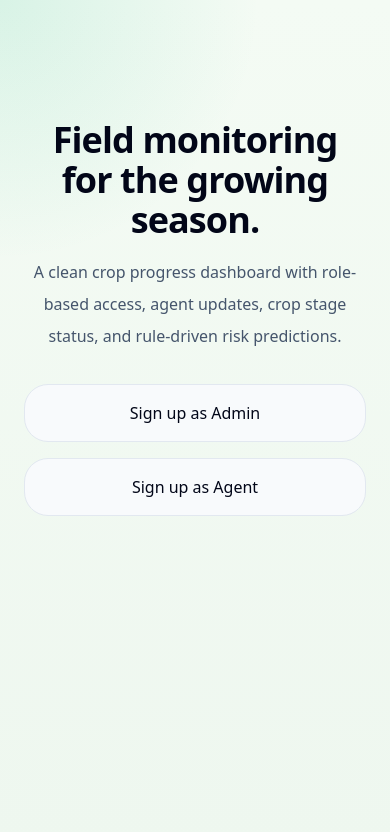
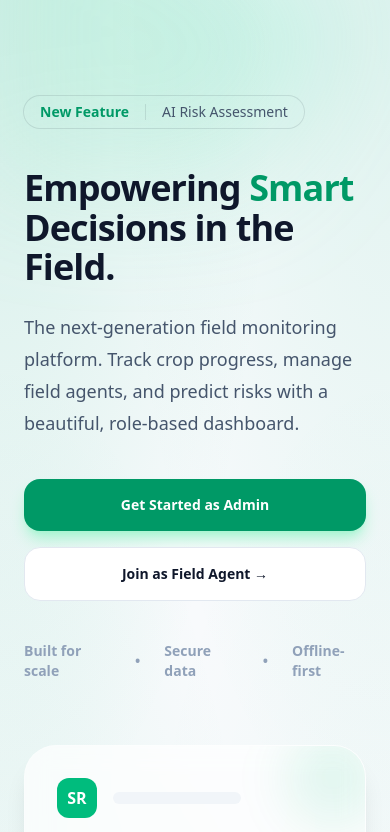
Before and after one commit to francemayieka/smart-seasons, a Next.js app: page / in a window 390 px wide. Shown: the top 832 px of the page. Built offline with nearby package versions, Linux system fonts and the light colour scheme; no server answers.

Commit message:
improve mobile responsiveness

```diff
--- a/app/admin/fields/page.tsx
+++ b/app/admin/fields/page.tsx
@@ -28,18 +28,18 @@ export default async function AdminFieldsPage({ searchParams }: { searchParams:
 
   return (
     <div className="mx-auto max-w-6xl">
-      <div className="mb-8 flex items-center justify-between">
+      <div className="mb-8 flex flex-col gap-4 sm:flex-row sm:items-center sm:justify-between">
         <div>
           <h1 className="text-3xl font-bold tracking-tight text-slate-900">Fields Directory</h1>
           <p className="mt-2 text-slate-600">View all registered fields and monitor updates from agents.</p>
         </div>
-        <Link href="/admin/fields/new" className="rounded-2xl bg-emerald-600 px-5 py-2.5 text-sm font-semibold text-white hover:bg-emerald-700 transition shadow-lg shadow-emerald-200">
+        <Link href="/admin/fields/new" className="inline-flex items-center justify-center rounded-2xl bg-emerald-600 px-5 py-2.5 text-sm font-semibold text-white hover:bg-emerald-700 transition shadow-lg shadow-emerald-200">
           Add Field
         </Link>
       </div>
 
       {/* Filter Tabs */}
-      <div className="mb-8 flex gap-2 p-1.5 bg-slate-100 rounded-2xl w-fit">
+      <div className="mb-8 flex flex-wrap gap-2 p-1.5 bg-slate-100 rounded-2xl w-fit">
         {filterOptions.map((opt) => (
           <Link
             key={opt.value}
--- a/app/globals.css
+++ b/app/globals.css
@@ -2,38 +2,58 @@
 
 :root {
   color-scheme: light;
-  font-family: var(--font-geist-sans), ui-sans-serif, system-ui, -apple-system, BlinkMacSystemFont, "Segoe UI", sans-serif;
-  background: #f2fbf4;
+  background: #f8fafc;
   color: #0f172a;
-  --surface: #ffffff;
-  --surface-muted: #f8faf6;
-  --border: #d1e7d8;
-  --text-muted: #475569;
+
+  /* Modern Neutral Palette */
+  --slate-50: #f8fafc;
+  --slate-100: #f1f5f9;
+  --slate-200: #e2e8f0;
+  --slate-300: #cbd5e1;
+  --slate-400: #94a3b8;
+  --slate-500: #64748b;
+  --slate-600: #475569;
+  --slate-700: #334155;
+  --slate-800: #1e293b;
+  --slate-900: #0f172a;
+
+  /* Primary - Emerald/Forest */
+  --emerald-50: #ecfdf5;
+  --emerald-100: #d1fae5;
+  --emerald-200: #a7f3d0;
+  --emerald-300: #6ee7b7;
+  --emerald-400: #34d399;
+  --emerald-500: #10b981;
+  --emerald-600: #059669;
+  --emerald-700: #047857;
+  --emerald-800: #065f46;
+  --emerald-900: #064e3b;
 }
 
-html {
-  line-height: 1.5;
-  text-size-adjust: 100%;
+@layer base {
+  html {
+    @apply antialiased scroll-smooth;
+  }
+
+  body {
+    @apply min-h-screen bg-slate-50 text-slate-900;
+    background-image:
+      radial-gradient(at 0% 0%, hsla(160, 84%, 39%, 0.15) 0px, transparent 50%),
+      radial-gradient(at 100% 0%, hsla(160, 84%, 39%, 0.1) 0px, transparent 50%),
+      radial-gradient(at 100% 100%, hsla(160, 84%, 39%, 0.05) 0px, transparent 50%),
+      radial-gradient(at 0% 100%, hsla(160, 84%, 39%, 0.1) 0px, transparent 50%);
+  }
 }
 
-body {
-  margin: 0;
-  min-height: 100vh;
-  background: radial-gradient(circle at top left, rgba(16, 185, 129, 0.12), transparent 28%),
-    linear-gradient(180deg, #f4fbf4 0%, #eef7ef 100%);
+/* Custom Utilities */
+.glass {
+  @apply bg-white/70 backdrop-blur-md border border-white/20 shadow-xl;
 }
 
-* {
-  box-sizing: border-box;
+.card-hover {
+  @apply transition-all duration-300 hover:translate-y-[-4px] hover:shadow-lg hover:shadow-emerald-500/10;
 }
 
-a,
-button,
-input,
-textarea {
-  font: inherit;
+.text-gradient {
+  @apply bg-clip-text text-transparent bg-gradient-to-r from-slate-900 via-emerald-800 to-slate-900;
 }
-
-button {
-  border: none;
-}
--- a/app/page.tsx
+++ b/app/page.tsx
@@ -10,30 +10,85 @@ export default async function Home() {
   if (session) {
     if (session.user.role === "ADMIN") {
       redirect("/admin");
-    } else {
+    } else if (session.user.role === "AGENT") {
       redirect("/agent");
     }
+    // If session exists but role is invalid/missing, stay on landing page
+    // or we could show a "pending approval" message.
   }
 
   // Landing page for unauthenticated users
   return (
-    <main className="mx-auto max-w-7xl px-6 py-24 sm:py-32 lg:px-8">
-      <div className="mx-auto max-w-2xl text-center">
-        <h1 className="mt-6 text-4xl font-semibold tracking-tight text-slate-950 sm:text-5xl">
-          Field monitoring for the growing season.
-        </h1>
-        <p className="mt-4 max-w-2xl text-base leading-8 text-slate-600">
-          A clean crop progress dashboard with role-based access, agent updates, crop stage status, and rule-driven risk predictions.
-        </p>
+    <div className="relative isolate min-h-screen">
+      {/* Background decoration */}
+      <div className="absolute inset-x-0 -top-40 -z-10 transform-gpu overflow-hidden blur-3xl sm:-top-80">
+        <div className="relative left-[calc(50%-11rem)] aspect-[1155/678] w-[36.125rem] -translate-x-1/2 rotate-[30deg] bg-gradient-to-tr from-emerald-200 to-emerald-400 opacity-20 sm:left-[calc(50%-30rem)] sm:w-[72.1875rem]"></div>
       </div>
-      <div className="grid gap-4 sm:grid-cols-2 mt-8">
-        <a href="/auth/signup" className="rounded-3xl border border-slate-200 bg-slate-50 px-5 py-4 text-center transition hover:border-emerald-300 hover:bg-emerald-50">
-          Sign up as Admin
-        </a>
-        <a href="/auth/signup" className="rounded-3xl border border-slate-200 bg-slate-50 px-5 py-4 text-center transition hover:border-emerald-300 hover:bg-emerald-50">
-          Sign up as Agent
-        </a>
+
+      <main className="mx-auto max-w-7xl px-6 py-24 sm:py-32 lg:flex lg:items-center lg:gap-x-10 lg:px-8 lg:py-40">
+        <div className="mx-auto max-w-2xl lg:mx-0 lg:flex-auto">
+          <div className="flex">
+            <div className="relative flex items-center gap-x-4 rounded-full px-4 py-1 text-sm leading-6 text-slate-600 ring-1 ring-slate-900/10 hover:ring-slate-900/20">
+              <span className="font-semibold text-emerald-600">New Feature</span>
+              <span className="h-4 w-px bg-slate-900/10"></span>
+              <span className="flex items-center gap-x-1">
+                AI Risk Assessment
+              </span>
+            </div>
+          </div>
+          <h1 className="mt-10 text-4xl font-black tracking-tight text-slate-900 sm:text-7xl leading-[1.1]">
+            Empowering <span className="text-emerald-600">Smart</span> Decisions in the Field.
+          </h1>
+          <p className="mt-6 text-lg leading-8 text-slate-600 max-w-xl">
+            The next-generation field monitoring platform. Track crop progress, manage field agents, and predict risks with a beautiful, role-based dashboard.
+          </p>
+          <div className="mt-10 flex flex-col sm:flex-row items-center gap-x-6 gap-y-4">
+            <a
+              href="/auth/signup"
+              className="w-full sm:w-auto rounded-2xl bg-emerald-600 px-8 py-4 text-center text-sm font-bold text-white shadow-lg shadow-emerald-200 hover:bg-emerald-700 hover:scale-[1.02] active:scale-[0.98] transition-all"
+            >
+              Get Started as Admin
+            </a>
+            <a
+              href="/auth/signup"
+              className="w-full sm:w-auto rounded-2xl bg-white border border-slate-200 px-8 py-4 text-center text-sm font-bold text-slate-900 hover:bg-slate-50 hover:border-slate-300 transition-all"
+            >
+              Join as Field Agent <span aria-hidden="true">→</span>
+            </a>
+          </div>
+          <div className="mt-10 flex items-center gap-x-6 text-sm font-semibold text-slate-400">
+            <span>Built for scale</span>
+            <span>&bull;</span>
+            <span>Secure data</span>
+            <span>&bull;</span>
+            <span>Offline-first</span>
+          </div>
+        </div>
+
+        <div className="mt-16 sm:mt-24 lg:mt-0 lg:flex-shrink-0 lg:flex-grow">
+          <div className="relative mx-auto w-full max-w-lg lg:max-w-md">
+            <div className="glass rounded-[2rem] p-8 relative overflow-hidden">
+               <div className="absolute top-0 right-0 -mr-4 -mt-4 h-24 w-24 rounded-full bg-emerald-500/10 blur-xl"></div>
+               <div className="space-y-4">
+                  <div className="flex items-center gap-4">
+                    <div className="h-10 w-10 rounded-xl bg-emerald-500 flex items-center justify-center text-white font-bold">SR</div>
+                    <div className="h-3 w-32 bg-slate-100 rounded-full"></div>
+                  </div>
+                  <div className="h-40 w-full bg-slate-50 rounded-2xl border border-dashed border-slate-200"></div>
+                  <div className="grid grid-cols-2 gap-4">
+                    <div className="h-20 bg-emerald-50 rounded-2xl"></div>
+                    <div className="h-20 bg-slate-50 rounded-2xl"></div>
+                  </div>
+               </div>
+            </div>
+          </div>
+        </div>
+      </main>
+
+      {/* Footer background decoration */}
+      <div className="absolute inset-x-0 top-[calc(100%-13rem)] -z-10 transform-gpu overflow-hidden blur-3xl sm:top-[calc(100%-30rem)]">
+        <div className="relative left-[calc(50%+3rem)] aspect-[1155/678] w-[36.125rem] -translate-x-1/2 bg-gradient-to-tr from-emerald-100 to-emerald-300 opacity-20 sm:left-[calc(50%+36rem)] sm:w-[72.1875rem]"></div>
       </div>
-    </main>
+    </div>
   );
 }
--- a/components/providers.tsx
+++ b/components/providers.tsx
@@ -3,5 +3,12 @@
 import { SessionProvider } from "next-auth/react";
 
 export function Providers({ children }: { children: React.ReactNode }) {
-  return <SessionProvider>{children}</SessionProvider>;
+  return (
+    <SessionProvider
+      refetchInterval={0}
+      refetchOnWindowFocus={false}
+    >
+      {children}
+    </SessionProvider>
+  );
 }
--- a/components/ui/icons.tsx
+++ b/components/ui/icons.tsx
@@ -48,3 +48,19 @@ export function WarningIcon({ className = "h-5 w-5", ...props }: React.SVGProps<
     </svg>
   );
 }
+
+export function MenuIcon({ className = "h-5 w-5", ...props }: React.SVGProps<SVGSVGElement>) {
+  return (
+    <svg viewBox="0 0 24 24" className={className} fill="none" stroke="currentColor" strokeWidth="1.8" strokeLinecap="round" strokeLinejoin="round" {...props}>
+      <path d="M4 6h16M4 12h16M4 18h16" />
+    </svg>
+  );
+}
+
+export function CloseIcon({ className = "h-5 w-5", ...props }: React.SVGProps<SVGSVGElement>) {
+  return (
+    <svg viewBox="0 0 24 24" className={className} fill="none" stroke="currentColor" strokeWidth="1.8" strokeLinecap="round" strokeLinejoin="round" {...props}>
+      <path d="M18 6 6 18M6 6l12 12" />
+    </svg>
+  );
+}
--- a/lib/auth.ts
+++ b/lib/auth.ts
@@ -66,10 +66,26 @@ export const authOptions: NextAuthOptions = {
   ],
   callbacks: {
     async jwt({ token, user }) {
+      // Initial sign in
       if (user) {
         token.role = (user as any).role;
         token.forcePasswordChange = (user as any).forcePasswordChange;
+        return token;
       }
+
+      // If token exists but role is missing, try to fetch it from DB
+      if (!token.role) {
+        const dbUser = await prisma.user.findUnique({
+          where: { id: token.sub },
+          select: { role: true, forcePasswordChange: true }
+        });
+
+        if (dbUser) {
+          token.role = dbUser.role;
+          token.forcePasswordChange = dbUser.forcePasswordChange;
+        }
+      }
+
       return token;
     },
     async session({ session, token }) {
```
Also changed, not shown: app/admin/agents/page.tsx (+12 -8 lines), components/dashboard-layout.tsx (+69 -19 lines).
